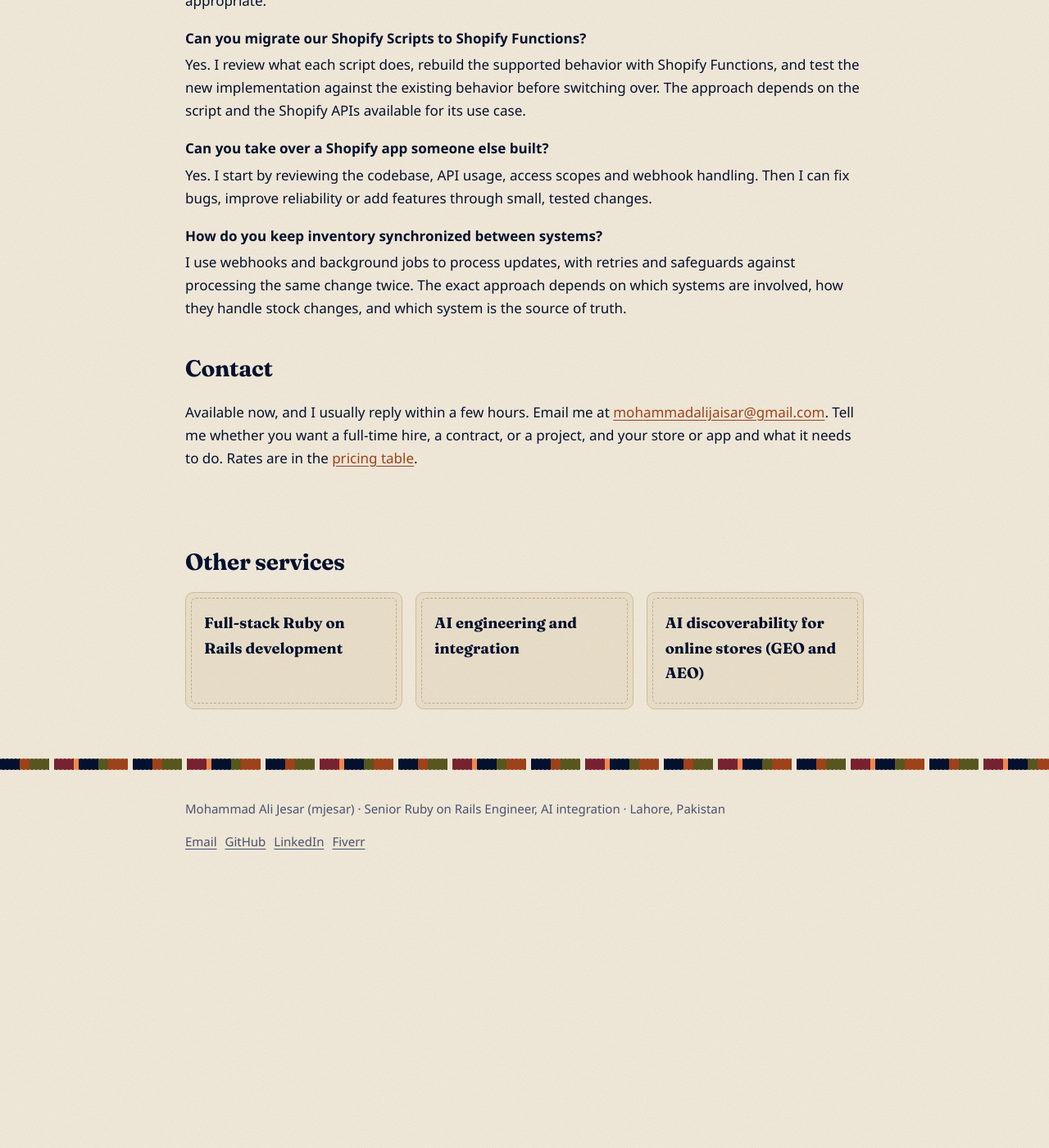
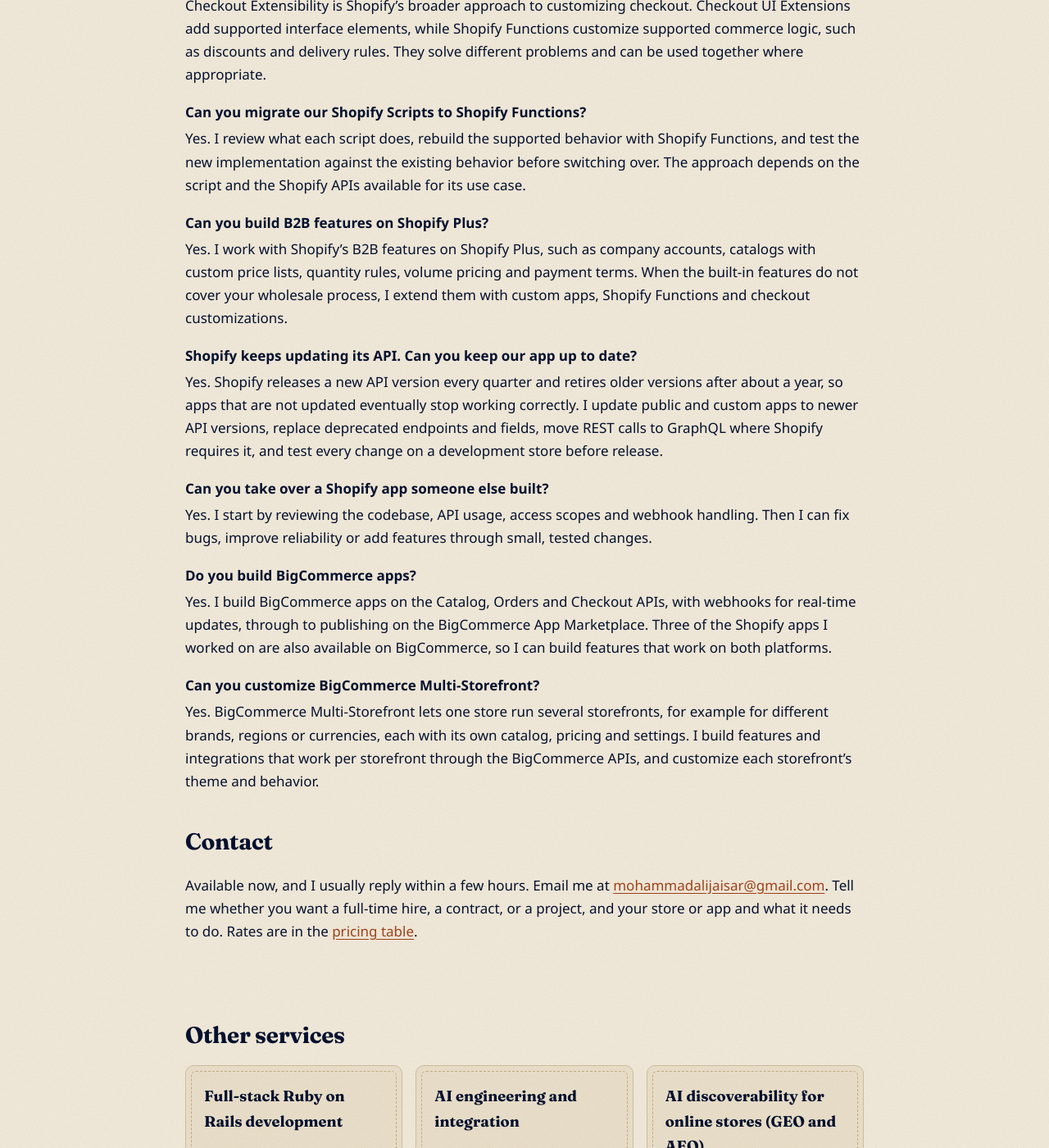
Before and after one commit to mjesar/mjesar.github.io, a Jekyll site: the page built from services/shopify-development/index.md, in a window 1280 px wide and 1400 px high, scrolled down 2651 px. Shown: the whole window at 82% size. Built offline with Jekyll 4.4.1, drawn with Linux system fonts in a browser that asks for light colours; before the commit the page ends 3736 px from its top, so only the background shows below that; some of the changed text lies outside the part shown.

Commit message:
add faqs on workflow automation, agile, shopify plus b2b, api updates and bigcommerce

```diff
--- a/_data/faq.yml
+++ b/_data/faq.yml
@@ -6,6 +6,10 @@
   a: "Yes. I start by understanding the existing codebase, tests and application behavior. Then I make small, tested changes through branches and pull requests so your team can review them."
 - q: "How do you keep AI features safe when they use real data?"
   a: "Each AI feature gets validated tool inputs, permission checks, and access to only the data and actions it needs. The write actions you choose need a person's approval, and important business rules stay in application code instead of relying on the model alone."
+- q: "Can you automate business workflows?"
+  a: "Yes. I automate repetitive business processes, such as order handling, data entry, support triage and reporting, either in n8n or directly in Rails with background jobs, scheduled tasks and webhooks. Steps that need judgment can use AI or wait for a person's approval, and complex business rules stay in tested Rails code."
+- q: "Do you work in agile teams?"
+  a: "Yes. I have worked in agile teams throughout my career, taking part in sprint planning and backlog grooming, defining project scope and estimating each task, and delivering work in small, reviewable pull requests. On freelance projects I use the same approach in short iterations, so you see working software early and can change priorities as you learn."
 - q: "Can you take over a Shopify app or integration someone else built?"
   a: "Yes. I review the existing code, API usage, access scopes and webhooks before making changes. From there, I can fix issues, improve reliability or extend the app with tested, reviewable changes."
 - q: "Are you available for full-time remote work?"
--- a/services/shopify-development/index.md
+++ b/services/shopify-development/index.md
@@ -11,10 +11,16 @@
     a: "Checkout Extensibility is Shopify's broader approach to customizing checkout. Checkout UI Extensions add supported interface elements, while Shopify Functions customize supported commerce logic, such as discounts and delivery rules. They solve different problems and can be used together where appropriate."
   - q: "Can you migrate our Shopify Scripts to Shopify Functions?"
     a: "Yes. I review what each script does, rebuild the supported behavior with Shopify Functions, and test the new implementation against the existing behavior before switching over. The approach depends on the script and the Shopify APIs available for its use case."
+  - q: "Can you build B2B features on Shopify Plus?"
+    a: "Yes. I work with Shopify's B2B features on Shopify Plus, such as company accounts, catalogs with custom price lists, quantity rules, volume pricing and payment terms. When the built-in features do not cover your wholesale process, I extend them with custom apps, Shopify Functions and checkout customizations."
+  - q: "Shopify keeps updating its API. Can you keep our app up to date?"
+    a: "Yes. Shopify releases a new API version every quarter and retires older versions after about a year, so apps that are not updated eventually stop working correctly. I update public and custom apps to newer API versions, replace deprecated endpoints and fields, move REST calls to GraphQL where Shopify requires it, and test every change on a development store before release."
   - q: "Can you take over a Shopify app someone else built?"
     a: "Yes. I start by reviewing the codebase, API usage, access scopes and webhook handling. Then I can fix bugs, improve reliability or add features through small, tested changes."
-  - q: "How do you keep inventory synchronized between systems?"
-    a: "I use webhooks and background jobs to process updates, with retries and safeguards against processing the same change twice. The exact approach depends on which systems are involved, how they handle stock changes, and which system is the source of truth."
+  - q: "Do you build BigCommerce apps?"
+    a: "Yes. I build BigCommerce apps on the Catalog, Orders and Checkout APIs, with webhooks for real-time updates, through to publishing on the BigCommerce App Marketplace. Three of the Shopify apps I worked on are also available on BigCommerce, so I can build features that work on both platforms."
+  - q: "Can you customize BigCommerce Multi-Storefront?"
+    a: "Yes. BigCommerce Multi-Storefront lets one store run several storefronts, for example for different brands, regions or currencies, each with its own catalog, pricing and settings. I build features and integrations that work per storefront through the BigCommerce APIs, and customize each storefront's theme and behavior."
 ---
 ## Who it is for
 
@@ -38,7 +44,7 @@
 - **Custom and public Shopify apps** with Polaris and App Bridge, on the Admin and Storefront APIs (REST and GraphQL), with webhooks, through to App Store publishing.
 - **Checkout customization** with Checkout UI Extensions and Shopify Functions (discounts, delivery and payment customizations).
 - **Storefront features** with Theme App Extensions and Liquid.
-- **BigCommerce apps** on the Catalog, Orders and Checkout APIs.
+- **BigCommerce apps and Multi-Storefront customization** on the Catalog, Orders and Checkout APIs, with features that work per storefront.
 
 ### 2. Commerce integrations
 
@@ -50,6 +56,7 @@
 
 - **Shopify Plus B2B** features for wholesale buyers.
 - **Migrations from Shopify Scripts to Shopify Functions**, tested against how each script behaved before switching over.
+- **Shopify API version updates** for public and custom apps: moving to newer API versions, replacing deprecated endpoints and fields, and REST to GraphQL migrations.
 - **AI shopping features** on top of a store's catalog, see [AI engineering](/services/ai-in-rails/).
 
 ## Evidence
```
